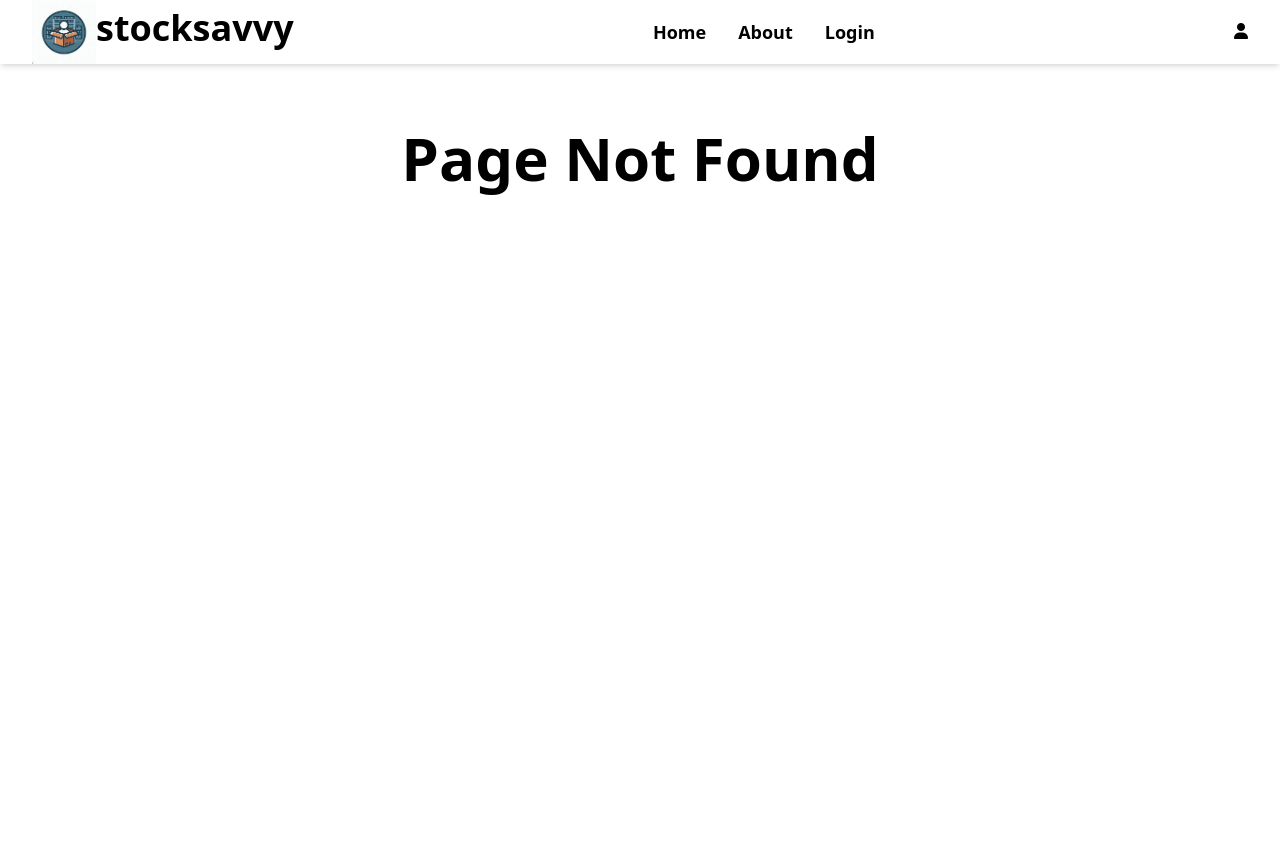
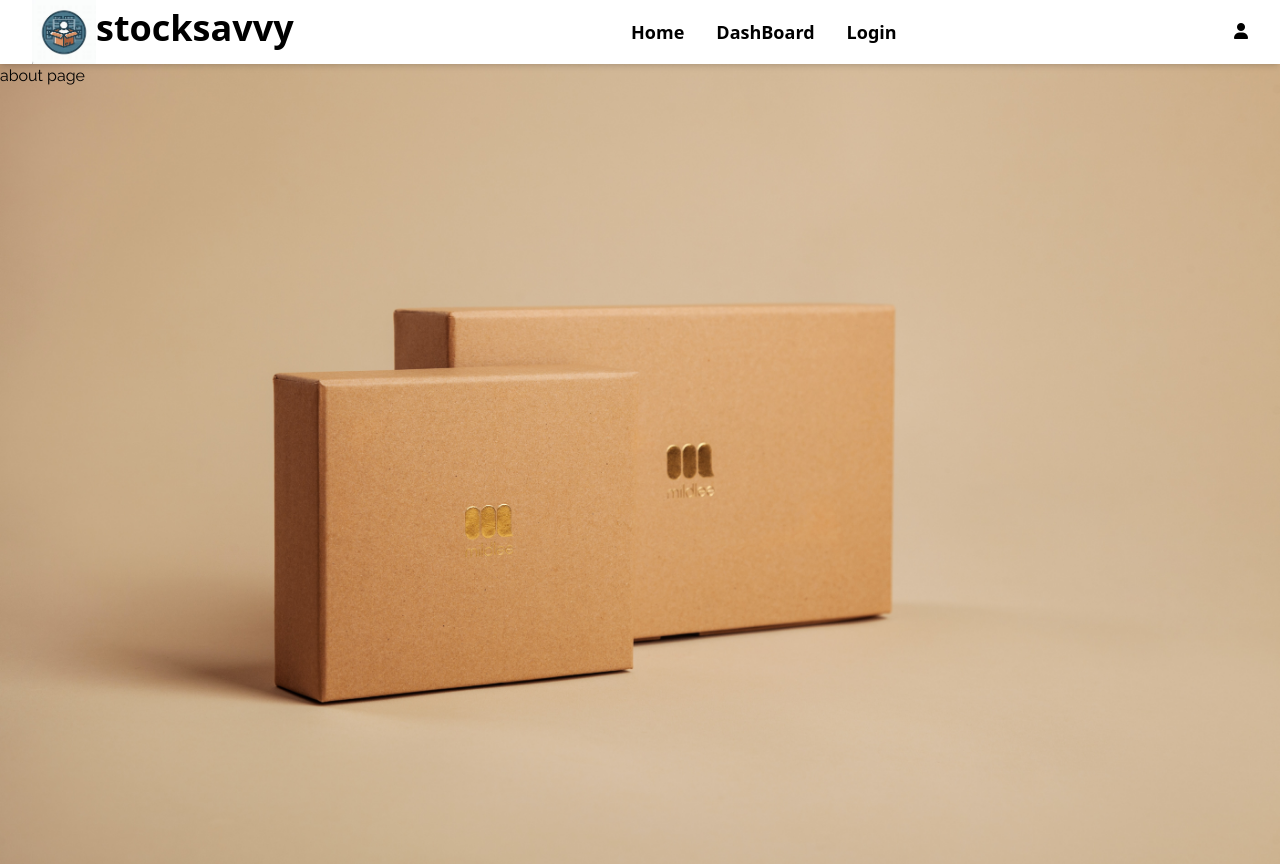
Before and after one commit to cinta-hash/stocksavvy, a React (Vite) app: page /dashboard in a window 1280 px wide. Before the commit this address had no page. Before the commit the page ends 800 px from the top, so only its background shows below. Built offline with nearby package versions, Linux system fonts and the light colour scheme.

Commit message:
changed about to dashboard

```diff
--- a/src/App.jsx
+++ b/src/App.jsx
@@ -2,7 +2,7 @@ import {Routes, Route} from 'react-router-dom';
 import Login from "./Login";
 import NavBar from "./NavBar";
 import Home from "./Home";
-import About from './About';
+import DashBoard from './DashBoard';
 import NoMatchRoute from './NoMatchRoute';
 
 export default function App(){
@@ -11,7 +11,7 @@ export default function App(){
     <NavBar />
     <Routes>
       <Route path='/' element={<Home />}></Route>
-      <Route path='about' element={<About />}></Route>
+      <Route path='dashboard' element={<DashBoard />}></Route>
       <Route path='login' element={<Login />}></Route>
       <Route path='*' element={<NoMatchRoute />}></Route>
     </Routes>
--- a/src/About.jsx
+++ b/src/DashBoard.jsx
@@ -1,4 +1,4 @@
-export default function About(){
+export default function DashBoard(){
     return(
         <div className="h-screen bg-[url('/landing.jpg')] bg-cover bg-center font-raleway">
             <h1>about page</h1>
--- a/src/NavBar.jsx
+++ b/src/NavBar.jsx
@@ -8,7 +8,7 @@ export default function NavBar(){
   </div>
     <nav className="nav font-semibold text-lg">
        <NavLink to='/' className="p-4 border-b-2 border-violet-500 active:bg-violet-400 active:duration-300 active:font-bold border-opacity-0 hover:border-opacity-100 hover:text-violet-700 duration-200 cursor-pointer">Home</NavLink>
-       <NavLink to='/about' className="p-4 border-b-2 border-violet-500 active:bg-violet-400 active:duration-300 active:font-bold border-opacity-0 hover:border-opacity-100 hover:text-violet-700 duration-200 cursor-pointer">About</NavLink>
+       <NavLink to='/dashboard' className="p-4 border-b-2 border-violet-500 active:bg-violet-400 active:duration-300 active:font-bold border-opacity-0 hover:border-opacity-100 hover:text-violet-700 duration-200 cursor-pointer">DashBoard</NavLink>
        <NavLink to='/login' className="p-4 border-b-2 border-violet-500  active:bg-violet-400 active:duration-300 active:font-bold border-opacity-0 hover:border-opacity-100 hover:text-violet-700 duration-200 cursor-pointer">Login</NavLink>
     </nav>
     <div class=" flex justify-end duration-200 ease-in border-b-2 border-violet-500 border-opacity-0 hover:border-opacity-100">
```
